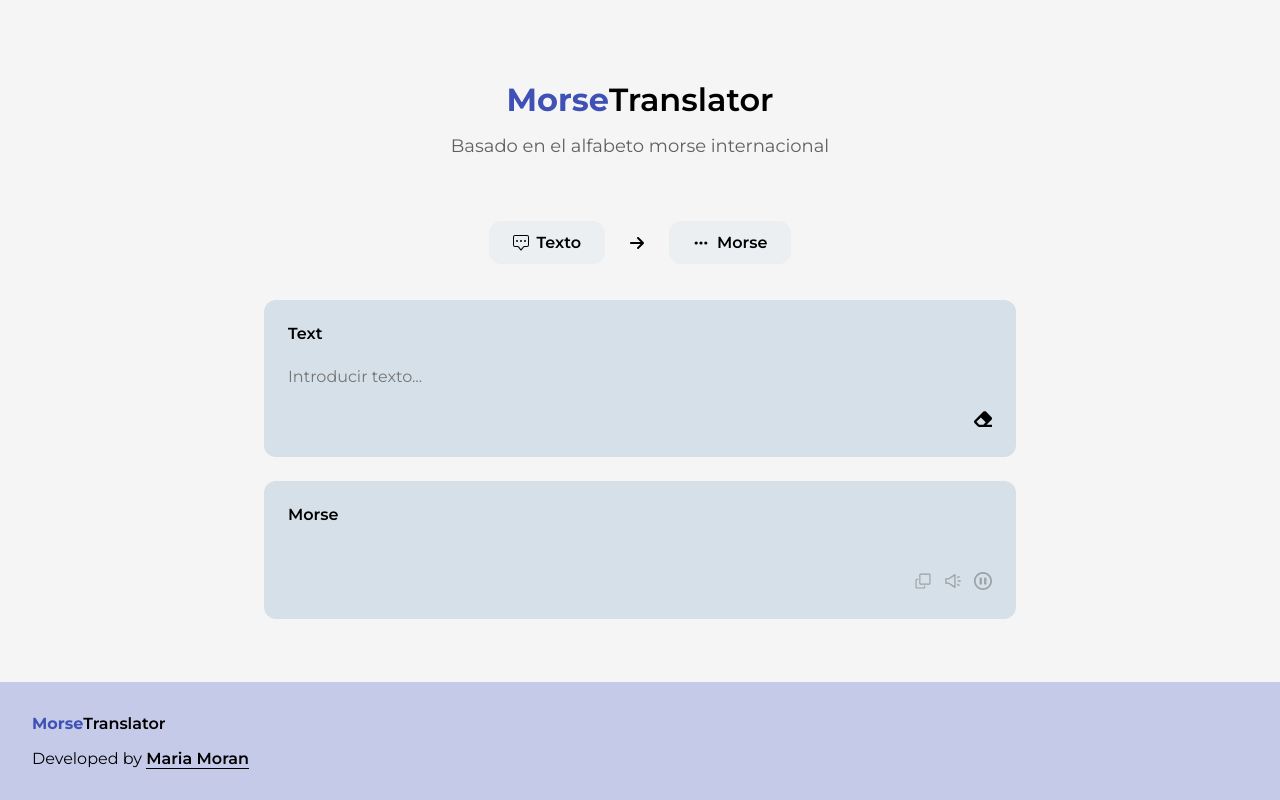
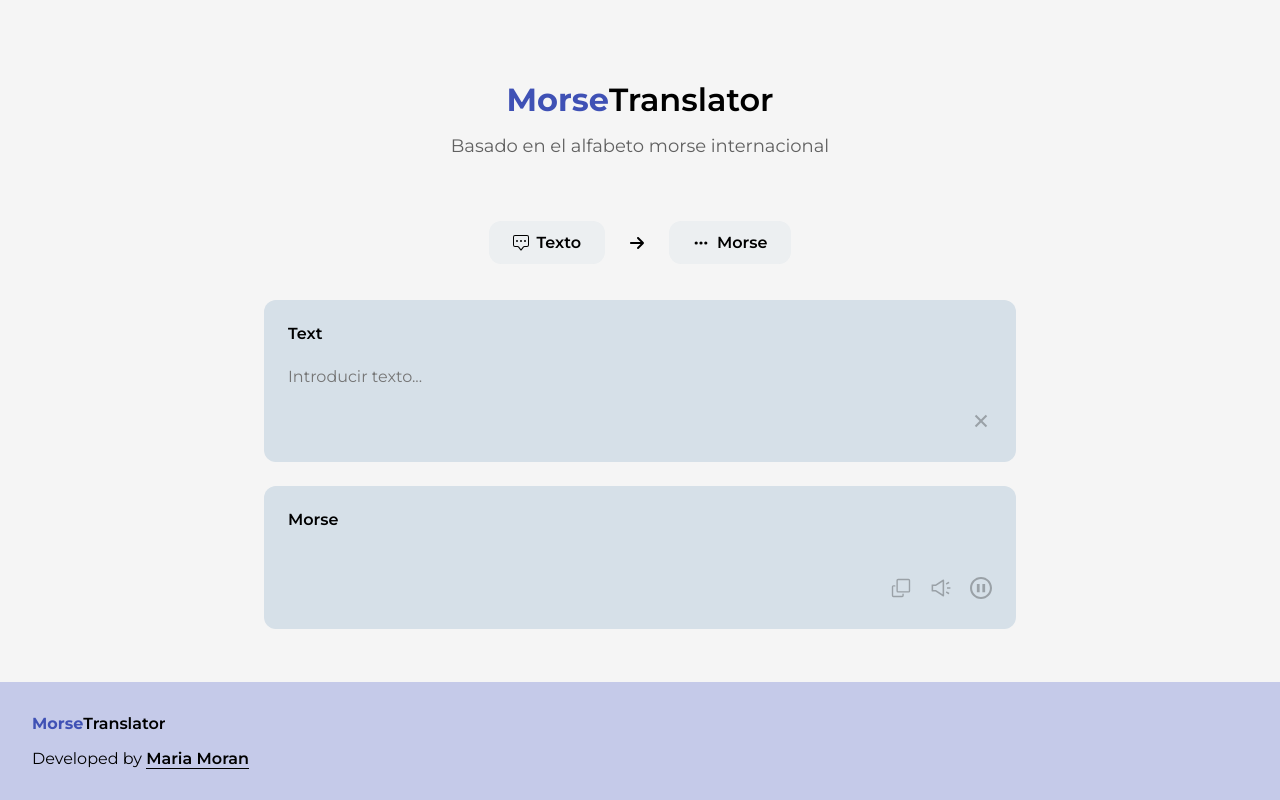
Before and after one commit to mariamoraan/morse-translator, a React (Vite) app: page / in a window 1280 px wide. Built offline with nearby package versions, Linux system fonts and the light colour scheme.

Commit message:
fix: improvements in icon buttons

```diff
--- a/src/core/components/button/button.module.css
+++ b/src/core/components/button/button.module.css
@@ -12,5 +12,5 @@
   background: none;
   outline: none;
   border: none;
-  font-size: 18px;
+  font-size: 22px;
 }
--- a/src/core/icons/index.ts
+++ b/src/core/icons/index.ts
@@ -7,6 +7,7 @@ import { FaArrowRight } from 'react-icons/fa6';
 import { HiDotsHorizontal } from 'react-icons/hi';
 import { ImPause } from 'react-icons/im';
 import { FaArrowLeft } from 'react-icons/fa6';
+import { IoCloseSharp } from 'react-icons/io5';
 
 export {
   GoCopy as CopyIcon,
@@ -18,4 +19,5 @@ export {
   HiDotsHorizontal as HorizontalDotsIcon,
   ImPause as PauseIcon,
   FaArrowLeft as ArrowLeftIcon,
+  IoCloseSharp as CloseIcon,
 };
--- a/src/features/translator/delivery/components/input-text-box/input-text-box.component.tsx
+++ b/src/features/translator/delivery/components/input-text-box/input-text-box.component.tsx
@@ -1,6 +1,6 @@
 import { bind } from '@/core/styles/bind';
 import styles from './input-text-box.module.css';
-import { EraserIcon } from '@/core/icons';
+import { CloseIcon } from '@/core/icons';
 import { Button } from '@/core/components/button/button.component';
 const cx = bind(styles);
 
@@ -30,8 +30,8 @@ export const InputTextBox = (props: Props) => {
         placeholder={placeholder}
       />
       <div className={cx('bottom')}>
-        <Button variant="icon" onClick={onDelete}>
-          <EraserIcon />
+        <Button variant="icon" onClick={onDelete} disabled={value === ''}>
+          <CloseIcon />
         </Button>
       </div>
     </div>
--- a/src/features/translator/delivery/components/input-text-box/input-text-box.module.css
+++ b/src/features/translator/delivery/components/input-text-box/input-text-box.module.css
@@ -21,5 +21,5 @@
 .bottom {
   display: flex;
   justify-content: flex-end;
-  gap: 12px;
+  gap: 18px;
 }
--- a/src/features/translator/delivery/components/text-box/text-box.module.css
+++ b/src/features/translator/delivery/components/text-box/text-box.module.css
@@ -22,7 +22,7 @@
 .bottom {
   display: flex;
   justify-content: flex-end;
-  gap: 12px;
+  gap: 18px;
 }
 
 .copy {
```
